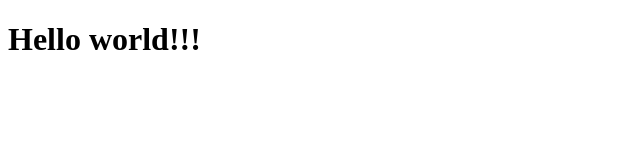
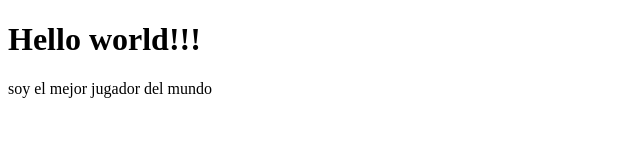
Before and after one commit to daoudoudada/Practica3_paginaweb, a plain HTML site: page index.html in a window 1280 px wide. Shown: the whole page, without its empty margins (0-640 px from the left). Drawn offline with Linux system fonts and the light colour scheme.

Commit message:
formato HTML

```diff
--- a/index.html
+++ b/index.html
@@ -5,5 +5,6 @@
 </head>
 <body>
 <h1>Hello world!!!</h1>
+<p>soy el mejor jugador del mundo</p>
 </body>
 </html>
```
